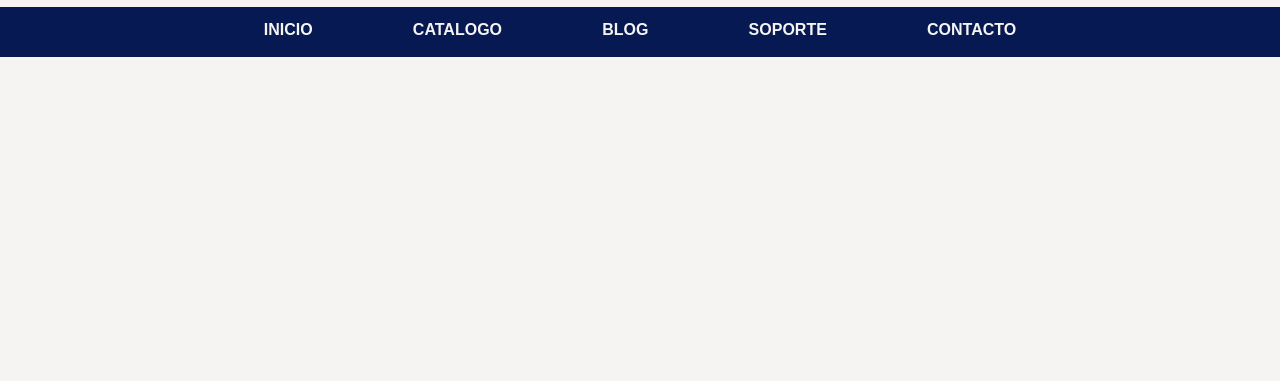
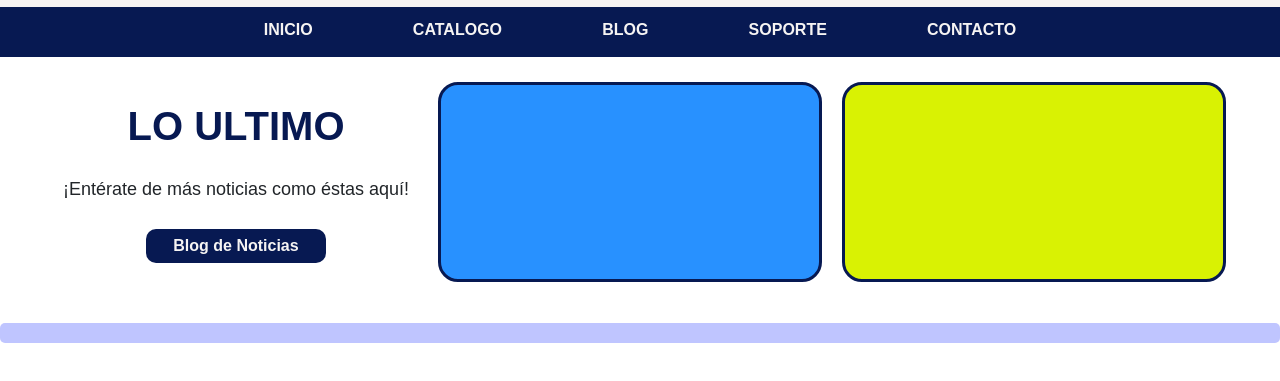
Before and after one commit to Josmar-o/js-electronics-web, a plain HTML site: page index.html in a window 1280 px wide. Shown: the part 63-444 px from the top of the page. Drawn offline with nearby package versions, Linux system fonts and the light colour scheme.

Commit message:
Iniciando el section

```diff
--- a/index.html
+++ b/index.html
@@ -43,7 +43,18 @@
         </nav>
     </header>
     <main>
-        <section></section>
+        <section>
+            <div id="news">
+                <div class="news-legend">
+                    <h1>LO ULTIMO</h1>
+                    <p>¡Entérate de más noticias como éstas aquí!</p>
+                    <button>Blog de Noticias</button>
+                </div>
+                <div class="news-square"></div>
+                <div class="news-square special"></div>
+            </div>
+        </section>
+        <hr>
         <article></article>
     </main>
     <footer></footer>
--- a/style.css
+++ b/style.css
@@ -2,9 +2,6 @@
 *{
 	margin: 0;
 	padding: 0;
-	background: var(--blanco-fondo)
-
-
 }
 
 :root{
@@ -16,6 +13,23 @@
 	--font-main: 'League Spartan', sans-serif;
 	--font-sec: 'Garet', sans-serif;
 }
+
+p{
+	font-family: var(--font-sec);
+	background-color: transparent;
+}
+h1, h2, h3, button{
+	font-family: var(--font-main);
+	background-color: transparent ;
+}
+
+hr {
+	border-style: none;
+	border: 10px solid rgb(0, 26, 255);
+	border-radius: 5px;
+}
+
+
 /* Logo */
 .logo{
 	height: 50px;
@@ -110,3 +124,53 @@
 	border-bottom: 4px solid var(--blanco-fondo);
 
 	}
+
+/* Section
+
+	News  */
+
+#news{
+	display: flex;
+    justify-content: center;
+	align-items: center;
+	height: 250px;
+	width: 100%;
+}
+.news-legend{
+	width: 30%;
+	height: 200px;
+	display: flex;
+	flex-direction: column;
+    justify-content: center;
+	align-items: center;
+	text-align: center;
+}
+.news-legend h1{
+	color: var(--azul-oscuro);
+	font-weight: 600;
+	margin-bottom: 26px;
+}
+.news-legend p{
+	font-size: 18px;
+	margin-bottom: 26px;
+}
+.news-legend button{
+	padding: 5px;
+	width: 14vw;
+	border-radius: 10px;
+	background-color: var(--azul-oscuro);
+	border: transparent;
+	color: var(--blanco-fondo);
+	font-weight: 800;
+}
+.news-square{
+	background-color: #2891FF;
+	width: 30%;
+	height: 200px;
+	margin: 10px;
+	border-radius: 20px;
+	border: solid 3px var(--azul-oscuro);
+}
+.special{
+	background-color: var(--verde);
+}
```
